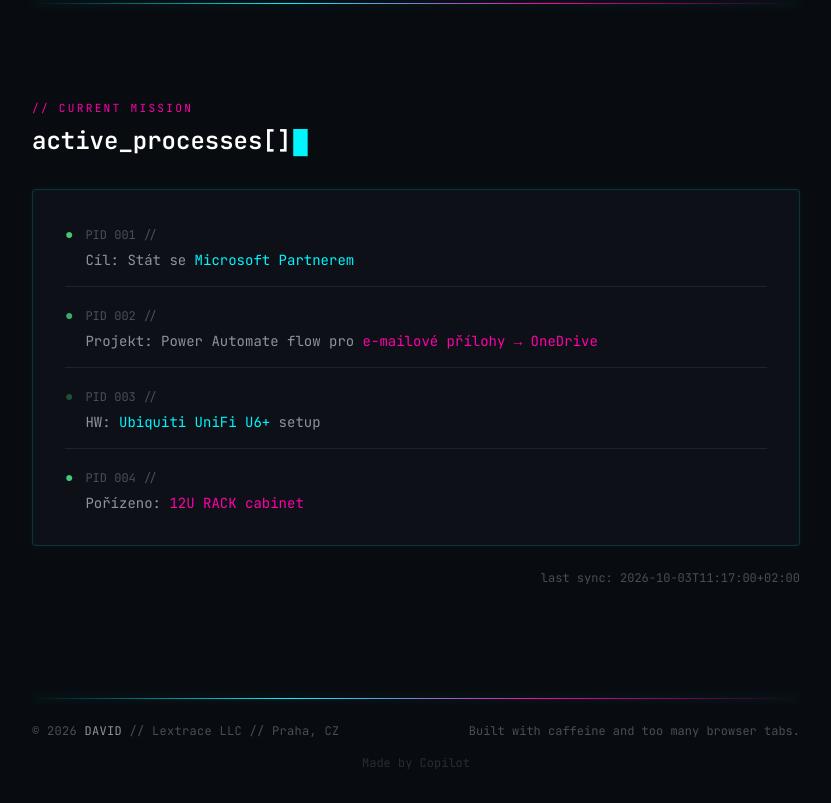
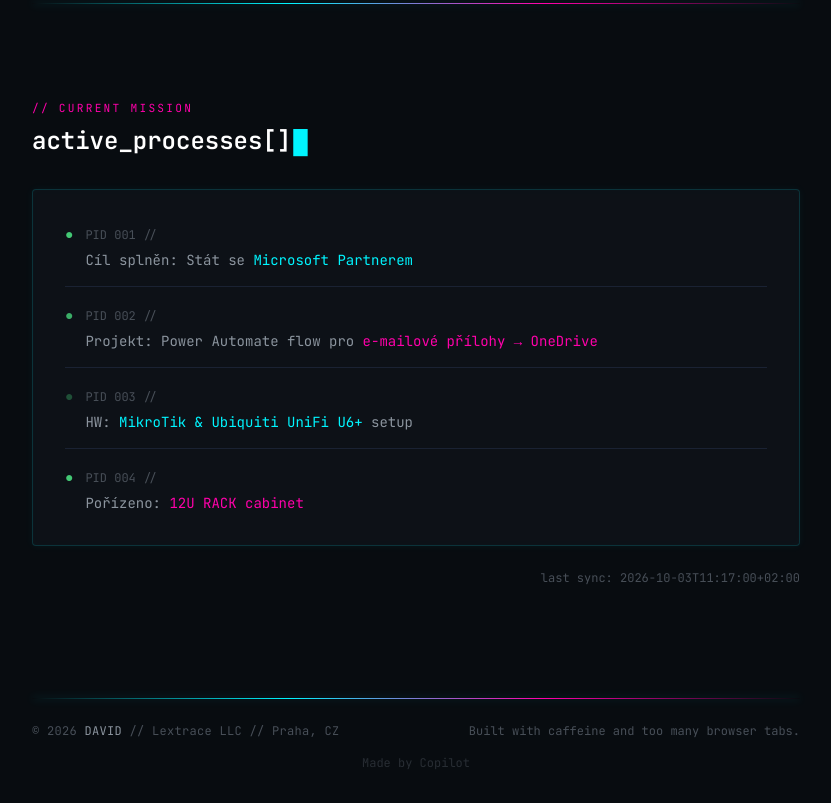
Before and after one commit to lextrace-online/david-profile, a plain HTML site: page index.html in a window 1280 px wide. Shown: the part 2639-3442 px from the top of the page, without its empty margins (224-1055 px from the left). Drawn offline with nearby package versions, Linux system fonts and the light colour scheme.

Commit message:
Update index.html

```diff
--- a/index.html
+++ b/index.html
@@ -482,7 +482,7 @@
         <div data-id="117" class="grid grid-cols-1 sm:grid-cols-2 lg:grid-cols-3 gap-3">
           <div data-id="118" class="neon-card bg-bgCard rounded p-4 flex items-center gap-3">
             <span data-id="119" class="text-neonCyan text-lg flex-shrink-0"><i data-id="120" data-lucide="wifi" class="w-4 h-4"></i></span>
-            <span data-id="121" class="text-xs text-textSecondary">Ubiquiti & MikroTik sítě</span>
+            <span data-id="121" class="text-xs text-textSecondary">Ubiquiti & MikroTik sítě </span>
           </div>
           <div data-id="122" class="neon-card-magenta bg-bgCard rounded p-4 flex items-center gap-3">
             <span data-id="123" class="text-neonMagenta text-lg flex-shrink-0"><i data-id="124" data-lucide="workflow" class="w-4 h-4"></i></span>
@@ -545,7 +545,7 @@
             <span data-id="173" class="text-green-400 process-active text-sm mt-0.5">●</span>
             <div data-id="174">
               <span data-id="175" class="text-xs text-textMuted">PID 001 //</span>
-              <p data-id="176" class="text-sm text-textSecondary mt-1">Cíl: Stát se <span data-id="177" class="text-neonCyan">Microsoft Partnerem</span></p>
+              <p data-id="176" class="text-sm text-textSecondary mt-1">Cíl splněn: Stát se <span data-id="177" class="text-neonCyan">Microsoft Partnerem</span></p>
             </div>
           </div>
 
@@ -565,7 +565,7 @@
             <span data-id="187" class="text-green-400 process-active text-sm mt-0.5" style="animation-delay: 1s;">●</span>
             <div data-id="188">
               <span data-id="189" class="text-xs text-textMuted">PID 003 //</span>
-              <p data-id="190" class="text-sm text-textSecondary mt-1">HW: <span data-id="191" class="text-neonCyan">Ubiquiti UniFi U6+</span> setup</p>
+              <p data-id="190" class="text-sm text-textSecondary mt-1">HW: <span data-id="191" class="text-neonCyan">MikroTik & Ubiquiti UniFi U6+</span> setup</p>
             </div>
           </div>
 
```
